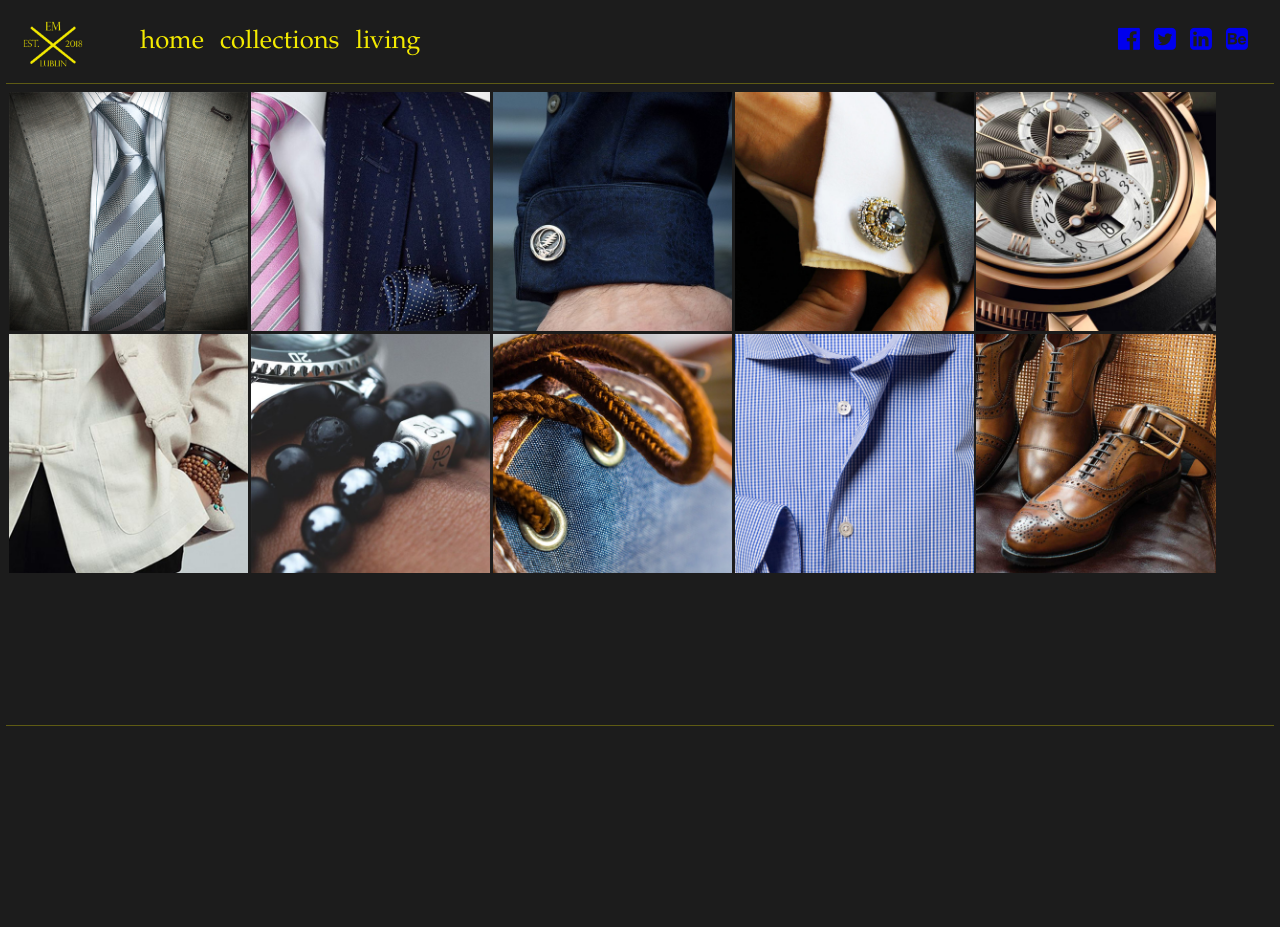
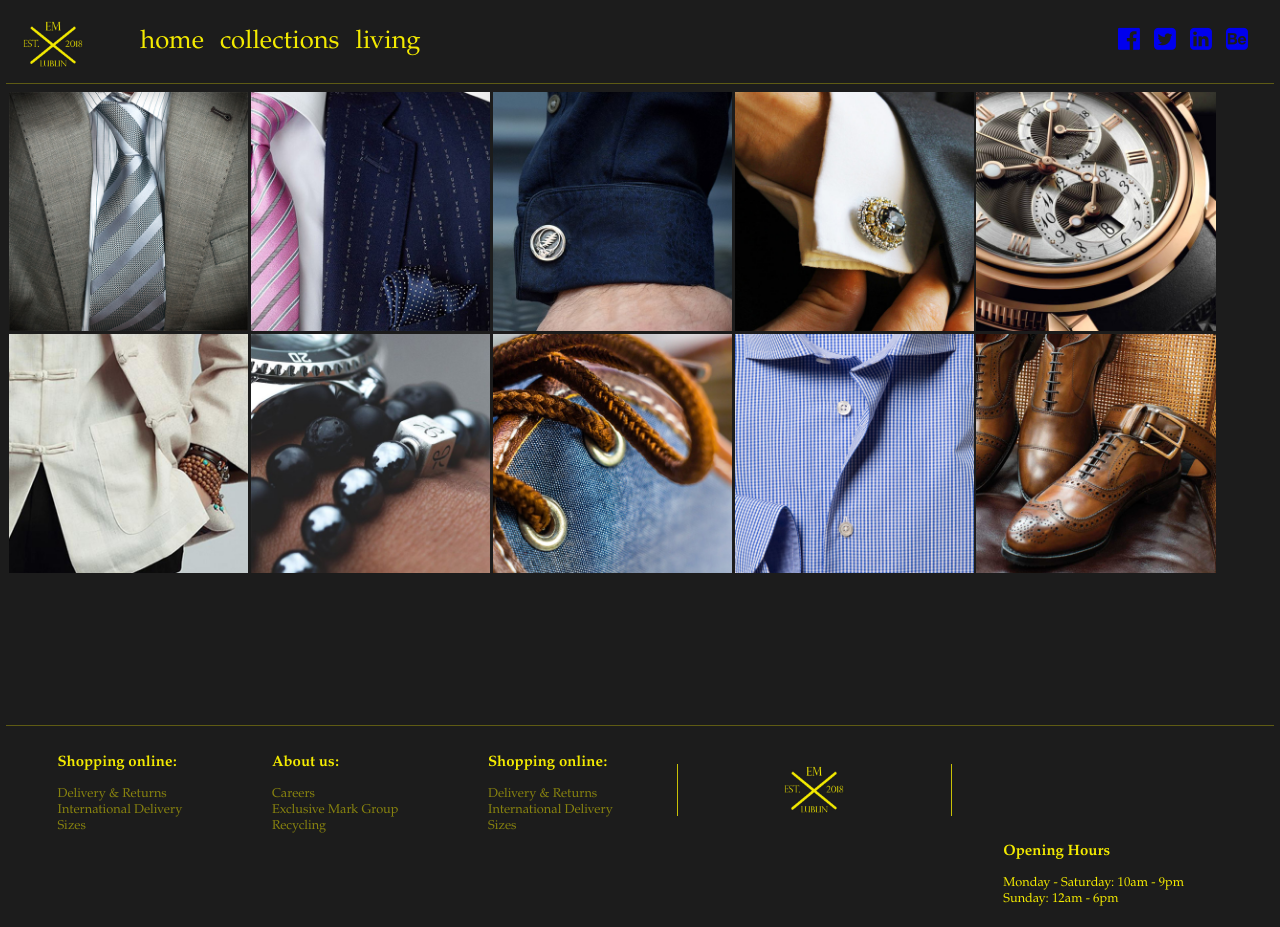
Before and after one commit to m-jerwan/ExclusiveMark, a plain HTML site: page collections-men.html in a window 1280 px wide. Before the commit the page ends 800 px from the top, so only its background shows below. Drawn offline with Linux system fonts and the light colour scheme.

Commit message:
footer to all pages

```diff
--- a/collections-men.html
+++ b/collections-men.html
@@ -37,8 +37,38 @@
       <a class="item" id="collection-item-9" href="#1"><img src="IMG/man/suit9.jpg" alt=collection-item-9></a>
       <a class="item" id="collection-item-10" href="#1"><img src="IMG/man/suit10.jpg" alt=collection-item-10></a>
     </div>
-    <footer>
-        <!--in progress-->
+    <footer class="clearfix">
+        <div class="bottom-list">
+          <ul>
+            <li><h3>Shopping online:</h3></li>
+            <li><a href="#">Delivery & Returns</a></li>
+            <li><a href="#">International Delivery</a></li>
+            <li><a href="#">Sizes</a></li>
+          </ul>
+        </div>
+        <div class="bottom-list">
+          <ul>
+            <li><h3>About us:</h3></li>
+            <li><a href="#">Careers</a></li>
+            <li><a href="#">Exclusive Mark Group</a></li>
+            <li><a href="#">Recycling</a></li>
+          </ul>
+        </div>
+        <div class="bottom-list">
+          <ul>
+            <li><h3>Shopping online:</h3></li>
+            <li><a href="#">Delivery & Returns</a></li>
+            <li><a href="#">International Delivery</a></li>
+            <li><a href="#">Sizes</a></li>
+          </ul>
+        </div>
+        <img id="logo" src="IMG\logo.jpg" alt="logo">
+        <div class="bottom-list opening-h">
+          <ul>
+            <li><h3>Opening Hours</h3></li>
+            <li>Monday - Saturday: 10am - 9pm</li>
+            <li>Sunday: 12am - 6pm</li>
+          </ul>
     </footer>
 
     </body>
```
Also changed, not shown: collections-kids.html (+32 -2 lines), collections-women.html (+32 -2 lines), 1 other file.
